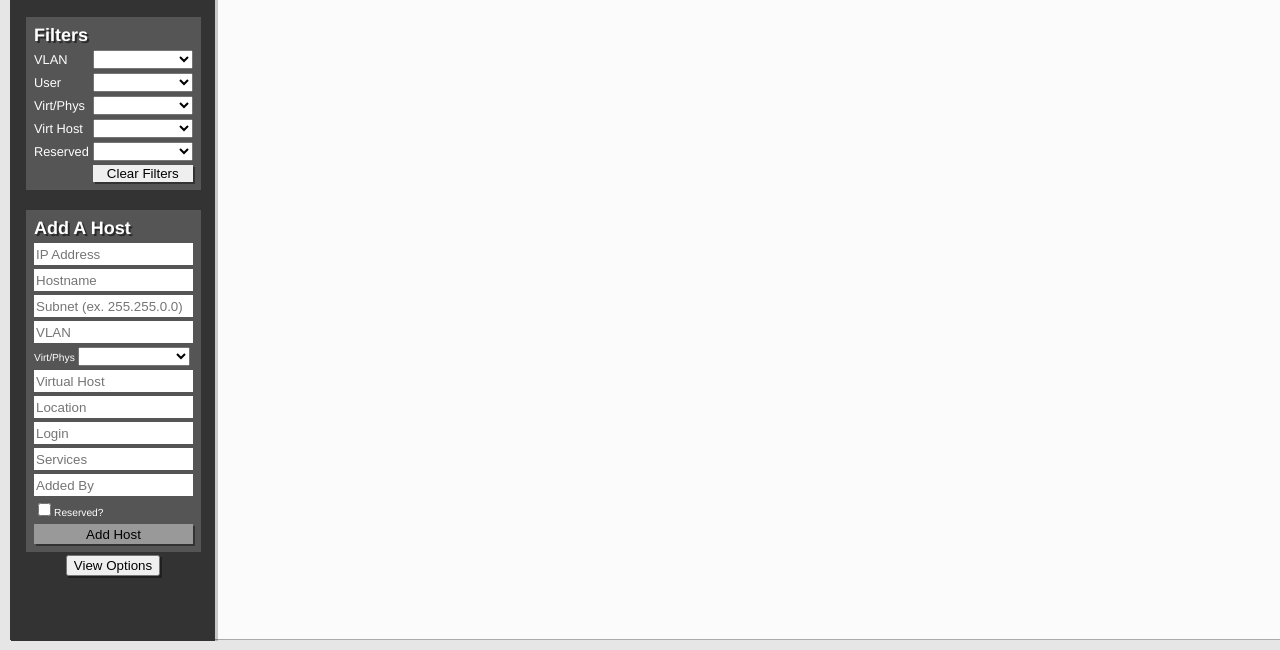
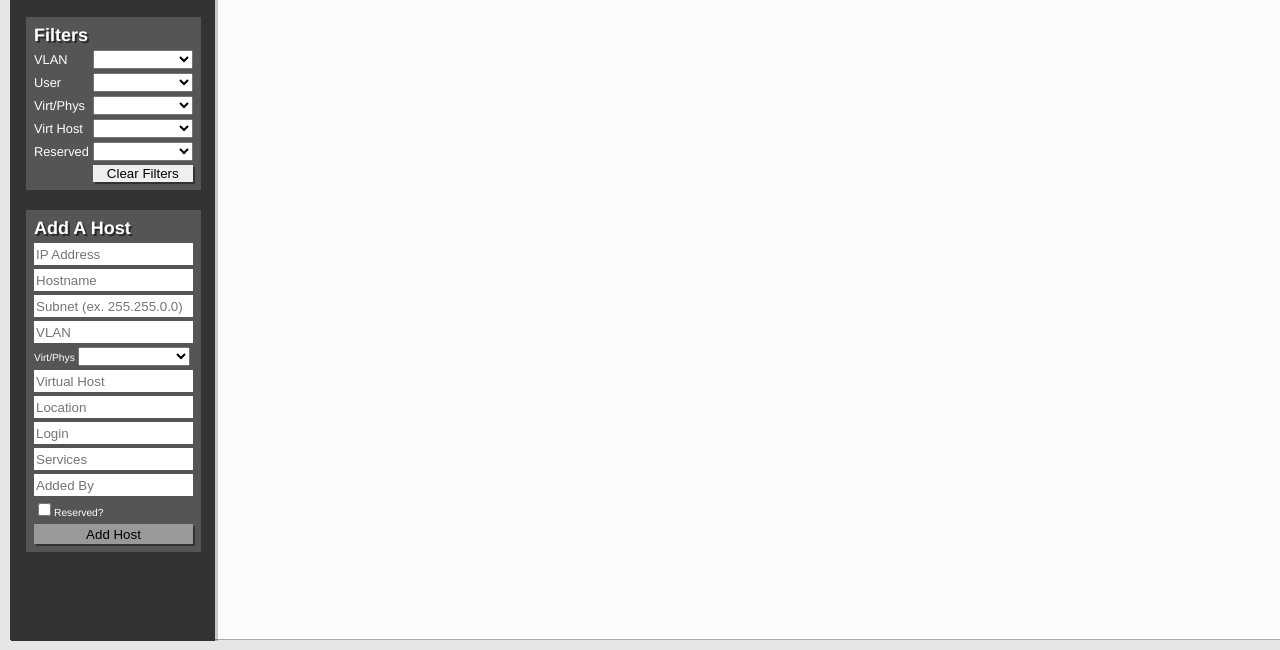
Before and after one commit to peterfraedrich/ColdBlue, a website: page STV2/index.html in a window 1280 px wide. Shown: the part 184-834 px from the top of the page. Drawn offline with Linux system fonts and the light colour scheme; no server answers.

Commit message:
oops missed a thing

```diff
--- a/STV2/index.html
+++ b/STV2/index.html
@@ -58,7 +58,6 @@
             <div id="edit-buttons">
                 <input type="submit" id="edit-button-save" class="edit-button-style button-class" ng-click="saveEdit()" value="Save">
                 <input type="button" id="edit-button-canel" class="edit-button-style button-class" ng-click="hide = !hide" value="Cancel"><br>
-                <!--<input type="button" id="edit-button-delete" class="edit-button-style button-class" ng-click="delete()" value="Delete">-->
             </div>
             </div>
             </div>
@@ -155,9 +154,6 @@
                             </table>
                         </form>
                     </div>
-                    <div id="view"><center>
-                        <input type="button" value="View Options" ng-click="viewOptions()" id="viewbtn" class="button-class"></center>
-                    </div>
 
                 </div>
 
```
